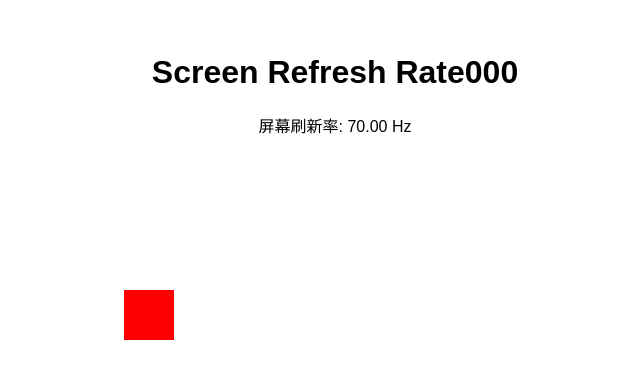
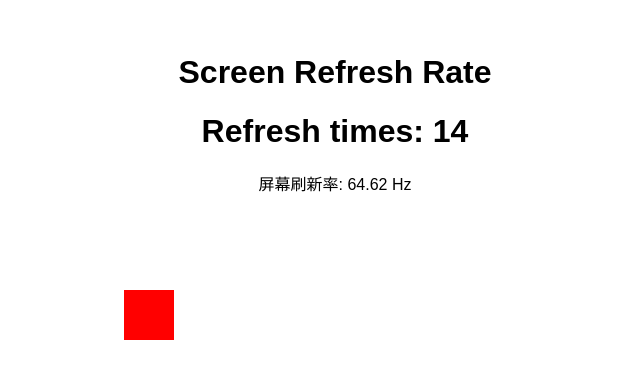
Before and after one commit to BruceZM/zm.refreshrate, a plain HTML site: page index.html in a window 1280 px wide. Shown: the part 135-514 px from the top of the page, without its empty margins (305-945 px from the left). Drawn offline with Linux system fonts and the light colour scheme.

Commit message:
Update index.html

```diff
--- a/index.html
+++ b/index.html
@@ -22,8 +22,9 @@
     </style>
   </head>
   <body>
-    <h1>Screen Refresh Rate000</h1>
+    <h1>Screen Refresh Rate</h1>
     <h1 id="count"></h1>
+    <h1 id="times"></h1>
     <p id="rate">Calculating...</p>
 
     <div class="box" id="box"></div>
@@ -36,13 +37,15 @@
           if (!startTime) {
             startTime = timestamp;
           }
-          console.log('startTime',startTime)
+
           frameCount++;
-
+          document.getElementById(
+            "times"
+          ).innerText = `Refresh times: ${frameCount}`;
           const elapsed = timestamp - startTime;
 
           // 尽量在短时间内多次测量
-          if (elapsed >= 100) {
+          if (elapsed >= 200) {
             // 测量100毫秒内的帧数
             const refreshRate = (frameCount / elapsed) * 1000;
             callback(refreshRate);
```
